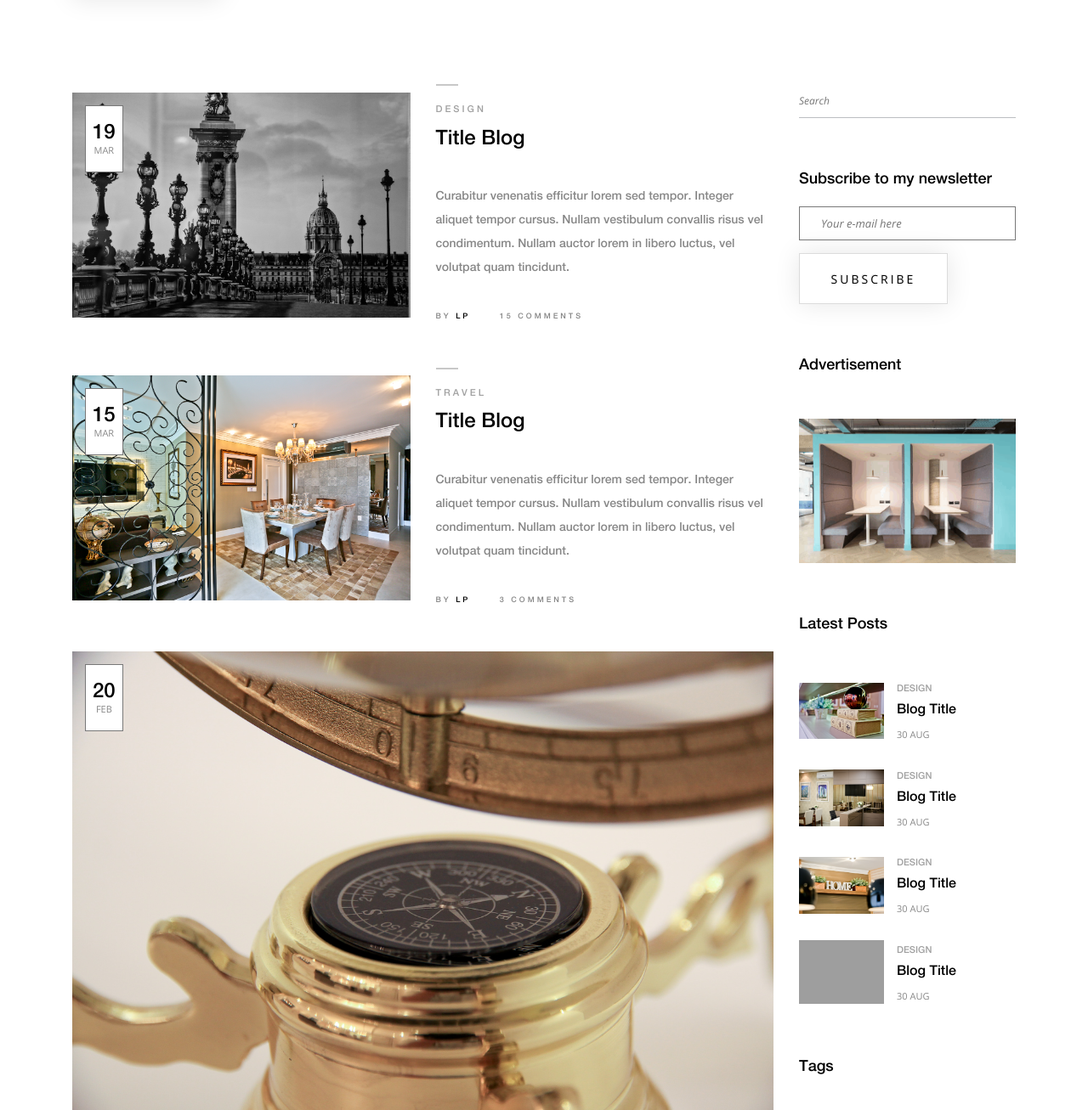
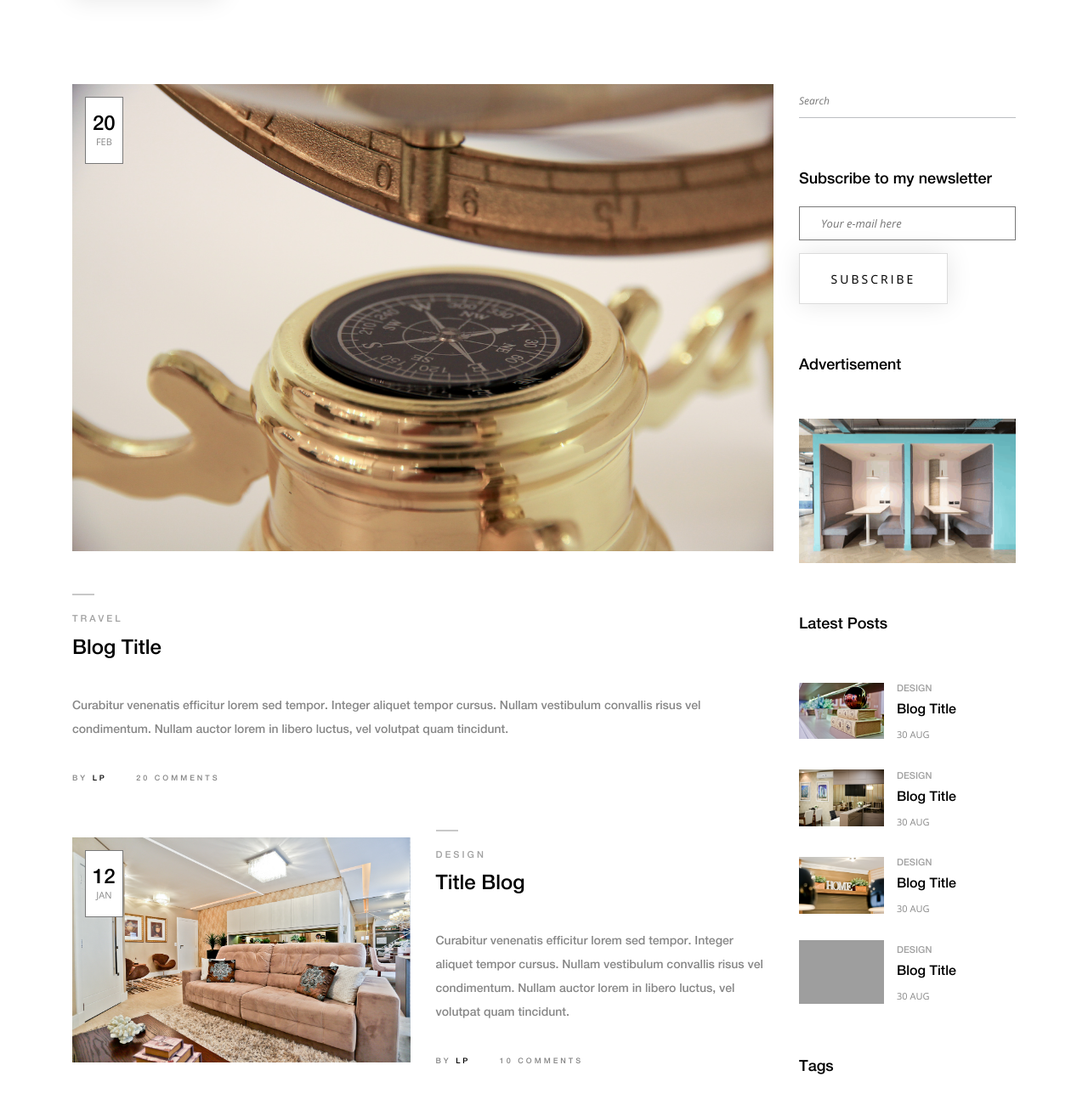
Before and after one commit to rodrigodadam/blogproject, a Symfony app: template templates/home/index.html.twig in a window 1280 px wide. Shown: the part 1518-2825 px from the top of the page at 85% size. Run offline with Twig, Linux system fonts and the light colour scheme; the template is opened without the code that fills it, so the values that code supplies are empty; some libraries are stand-ins or nearby versions; grey boxes are pictures that could not be loaded.

Commit message:
insert post into site

```diff
--- a/templates/home/index.html.twig
+++ b/templates/home/index.html.twig
@@ -7,6 +7,7 @@
     {{ include('inc/carousel.html.twig') }}
 
     <!--  Blog Wrapper Start  -->
+
     <div class="blog-wrapper section-padding-100 clearfix">
         <div class="container">
             <div class="row align-items-end">
@@ -50,13 +51,14 @@
                 <div class="col-12 col-lg-9">
 
                     <!-- Single Blog Area  -->
+                    {% for post in posts [:2] %}
                     <div class="single-blog-area blog-style-2 mb-50 wow fadeInUp" data-wow-delay="0.2s" data-wow-duration="1000ms">
                         <div class="row align-items-center">
                             <div class="col-12 col-md-6">
                                 <div class="single-blog-thumbnail">
-                                    <img src="{{ asset('assets/img/blog-img/03.jpg') }}" alt="">
+                                    <img src="{{ asset(post.banner) }}" alt="">
                                     <div class="post-date">
-                                        <a href="#">19 <span>Mar</span></a>
+                                        <a href="#">19<span>March</span></a>
                                     </div>
                                 </div>
                             </div>
@@ -64,44 +66,70 @@
                                 <!-- Blog Content -->
                                 <div class="single-blog-content">
                                     <div class="line"></div>
-                                    <a href="#" class="post-tag">Design</a>
-                                    <h4><a href="#" class="post-headline">Title Blog</a></h4>
-                                    <p>Curabitur venenatis efficitur lorem sed tempor. Integer aliquet tempor cursus. Nullam vestibulum convallis risus vel condimentum. Nullam auctor lorem in libero luctus, vel volutpat quam tincidunt.</p>
+                                    <a href="#" class="post-tag">{{ post.category }}</a>
+                                    <h4><a href="#" class="post-headline">{{ post.title }}</a></h4>
+                                    <p>{{ post.content }}</p>
                                     <div class="post-meta">
-                                        <p>By <a href="#">LP</a></p>
+                                        <p>By <a href="#">{{ post.author }}</a></p>
                                         <p>15 comments</p>
                                     </div>
                                 </div>
                             </div>
                         </div>
                     </div>
+                    {% endfor %}
+{#                    <div class="single-blog-area blog-style-2 mb-50 wow fadeInUp" data-wow-delay="0.2s" data-wow-duration="1000ms">#}
+{#                        <div class="row align-items-center">#}
+{#                            <div class="col-12 col-md-6">#}
+{#                                <div class="single-blog-thumbnail">#}
+{#                                    <img src="{{ asset('assets/img/blog-img/03.jpg') }}" alt="">#}
+{#                                    <div class="post-date">#}
+{#                                        <a href="#">19 <span>Mar</span></a>#}
+{#                                    </div>#}
+{#                                </div>#}
+{#                            </div>#}
+{#                            <div class="col-12 col-md-6">#}
+{#                                <!-- Blog Content -->#}
+{#                                <div class="single-blog-content">#}
+{#                                    <div class="line"></div>#}
+{#                                    <a href="#" class="post-tag">Design</a>#}
+{#                                    <h4><a href="#" class="post-headline">Title Blog</a></h4>#}
+{#                                    <p>Curabitur venenatis efficitur lorem sed tempor. Integer aliquet tempor cursus. Nullam vestibulum convallis risus vel condimentum. Nullam auctor lorem in libero luctus, vel volutpat quam tincidunt.</p>#}
+{#                                    <div class="post-meta">#}
+{#                                        <p>By <a href="#">LP</a></p>#}
+{#                                        <p>15 comments</p>#}
+{#                                    </div>#}
+{#                                </div>#}
+{#                            </div>#}
+{#                        </div>#}
+{#                    </div>#}
 
                     <!-- Single Blog Area  -->
-                    <div class="single-blog-area blog-style-2 mb-50 wow fadeInUp" data-wow-delay="0.3s" data-wow-duration="1000ms">
-                        <div class="row align-items-center">
-                            <div class="col-12 col-md-6">
-                                <div class="single-blog-thumbnail">
-                                    <img src="{{ asset('assets/img/blog-img/04.jpg') }}" alt="">
-                                    <div class="post-date">
-                                        <a href="#">15 <span>Mar</span></a>
-                                    </div>
-                                </div>
-                            </div>
-                            <div class="col-12 col-md-6">
-                                <!-- Blog Content -->
-                                <div class="single-blog-content">
-                                    <div class="line"></div>
-                                    <a href="#" class="post-tag">Travel</a>
-                                    <h4><a href="#" class="post-headline">Title Blog</a></h4>
-                                    <p>Curabitur venenatis efficitur lorem sed tempor. Integer aliquet tempor cursus. Nullam vestibulum convallis risus vel condimentum. Nullam auctor lorem in libero luctus, vel volutpat quam tincidunt.</p>
-                                    <div class="post-meta">
-                                        <p>By <a href="#">LP</a></p>
-                                        <p>3 comments</p>
-                                    </div>
-                                </div>
-                            </div>
-                        </div>
-                    </div>
+{#                    <div class="single-blog-area blog-style-2 mb-50 wow fadeInUp" data-wow-delay="0.3s" data-wow-duration="1000ms">#}
+{#                        <div class="row align-items-center">#}
+{#                            <div class="col-12 col-md-6">#}
+{#                                <div class="single-blog-thumbnail">#}
+{#                                    <img src="{{ asset('assets/img/blog-img/04.jpg') }}" alt="">#}
+{#                                    <div class="post-date">#}
+{#                                        <a href="#">15 <span>Mar</span></a>#}
+{#                                    </div>#}
+{#                                </div>#}
+{#                            </div>#}
+{#                            <div class="col-12 col-md-6">#}
+{#                                <!-- Blog Content -->#}
+{#                                <div class="single-blog-content">#}
+{#                                    <div class="line"></div>#}
+{#                                    <a href="#" class="post-tag">Travel</a>#}
+{#                                    <h4><a href="#" class="post-headline">Title Blog</a></h4>#}
+{#                                    <p>Curabitur venenatis efficitur lorem sed tempor. Integer aliquet tempor cursus. Nullam vestibulum convallis risus vel condimentum. Nullam auctor lorem in libero luctus, vel volutpat quam tincidunt.</p>#}
+{#                                    <div class="post-meta">#}
+{#                                        <p>By <a href="#">LP</a></p>#}
+{#                                        <p>3 comments</p>#}
+{#                                    </div>#}
+{#                                </div>#}
+{#                            </div>#}
+{#                        </div>#}
+{#                    </div>#}
 
                     <!-- Single Blog Area  -->
                     <div class="single-blog-area blog-style-2 mb-50 wow fadeInUp" data-wow-delay="0.4s" data-wow-duration="1000ms">
```
Also changed, not shown: src/Controller/HomeController.php (+6 -2 lines), src/Entity/Posts.php (+23 -23 lines), src/Migrations/Version20191204215922.php (added, +37 -0 lines), src/Migrations/Version20191204220357.php (added, +37 -0 lines), 1 other file.
